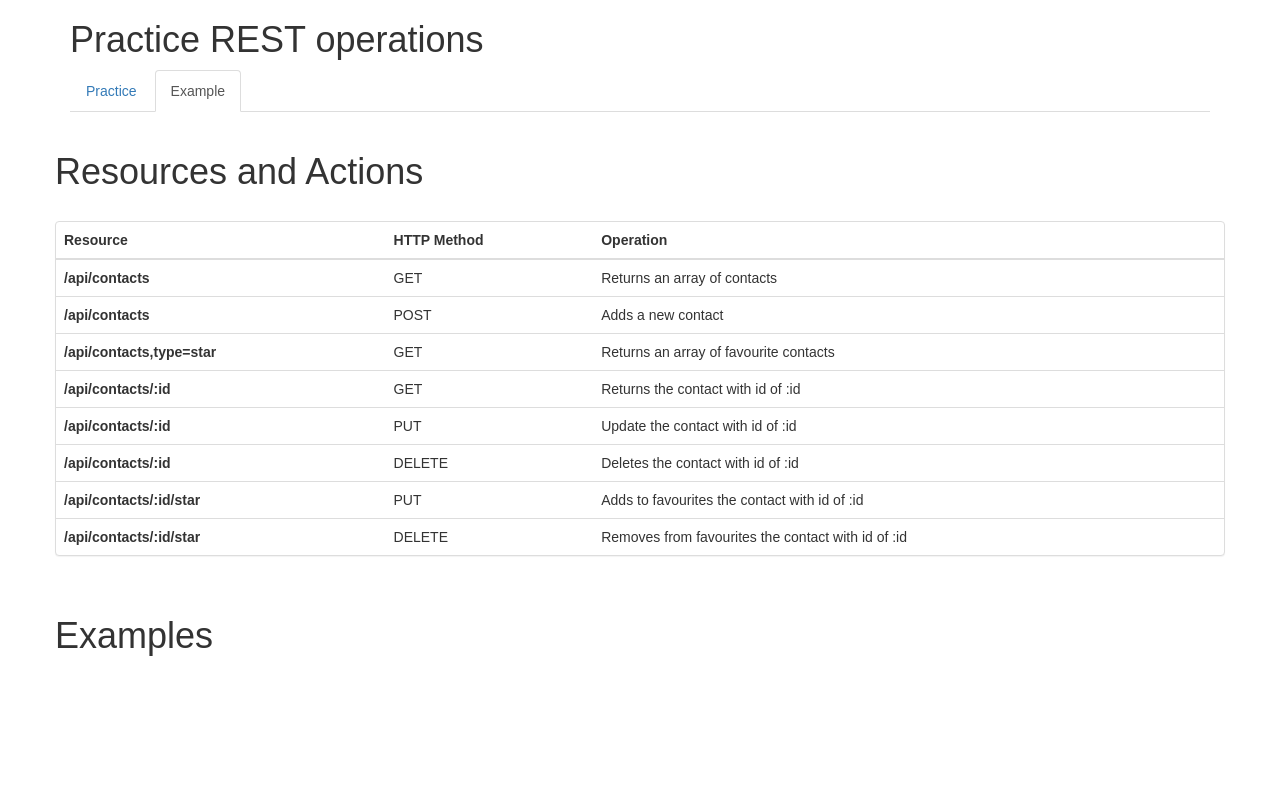
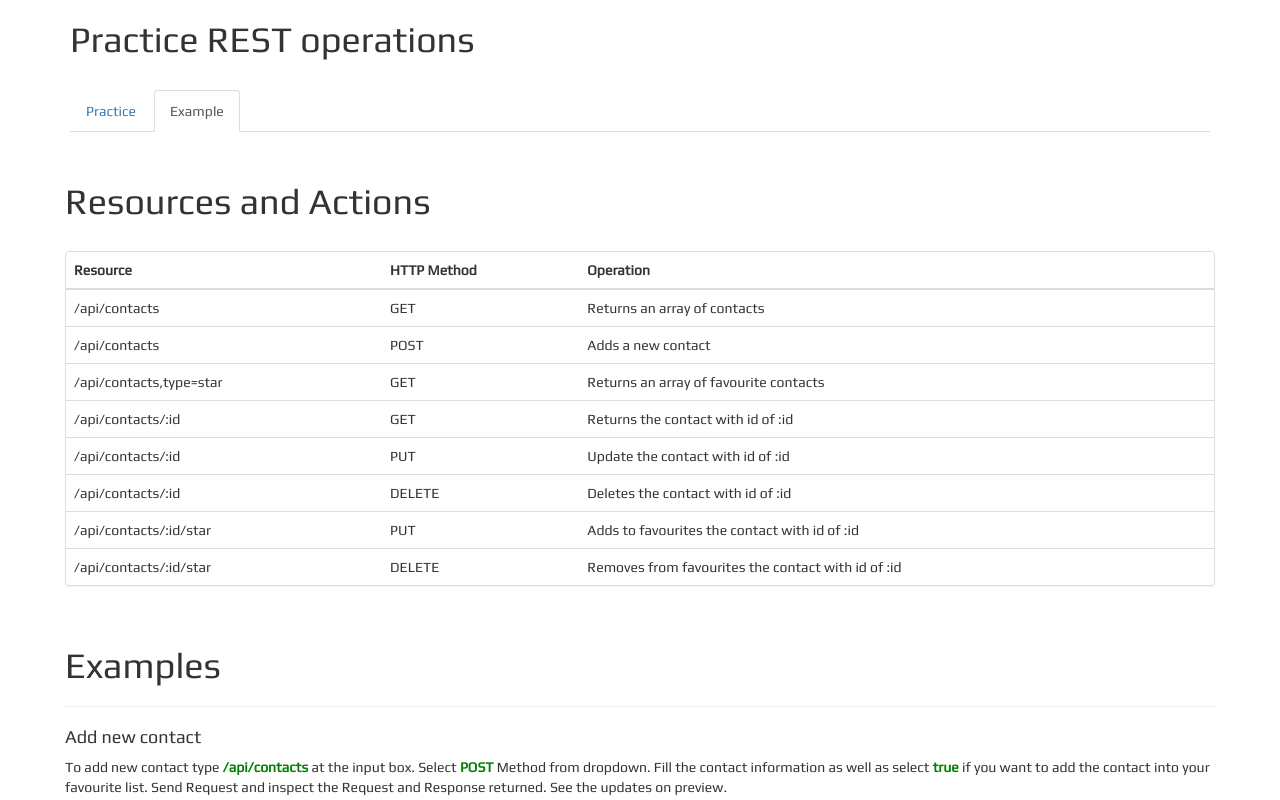
Before and after one commit to ikrum/REST-Explorer, a plain HTML site: page index.html in a window 1280 px wide. Both pictures are taken after a click on the tab "Example". Shown: the top 800 px of the page. Drawn offline with Linux system fonts and the light colour scheme.

Commit message:
Example Added

```diff
--- a/index.html
+++ b/index.html
@@ -18,6 +18,9 @@
 	<script type="text/javascript" src="router.js"></script>
 	<script type="text/javascript" src="main.js"></script>
 	<link href="style.css" rel="stylesheet" type="text/css" />
+
+	<link href='http://fonts.googleapis.com/css?family=Oswald' rel='stylesheet' type='text/css'>
+	<link href='http://fonts.googleapis.com/css?family=Play' rel='stylesheet' type='text/css'>
 </head>
 
 <body>
@@ -84,7 +87,7 @@
 
 	<div class="container">
 		<h1>Practice REST operations</h1>
-
+		<br/>
 		<div class="bs-example bs-example-tabs" role="tabpanel" data-example-id="togglable-tabs">
 			<ul id="myTab" class="nav nav-tabs" role="tablist">
 				<li role="presentation" class="active"><a href="#practice-tab" role="tab" data-toggle="tab" aria-expanded="true">Practice</a></li>
@@ -201,7 +204,7 @@
 						</div>
 					</div>
 				</div>
-				<div role="tabpanel" class="tab-pane fade" id="example-tab">
+				<div role="tabpanel" class="tab-pane fade" id="example-tab" style="padding:10px;">
 					<div class="row">
 						<br/><h1>Resources and Actions</h1><br/>
 					</div>
@@ -217,42 +220,42 @@
 								</thead>
 								<tbody>
 									<tr>
-										<th scope="row">/api/contacts</th>
+										<td scope="row">/api/contacts</th>
 										<td>GET</td>
 										<td>Returns an array of contacts</td>
 									</tr>
 									<tr>
-										<th scope="row">/api/contacts</th>
+										<td scope="row">/api/contacts</th>
 										<td>POST</td>
 										<td>Adds a new contact</td>
 									</tr>
 									<tr>
-										<th scope="row">/api/contacts,type=star</th>
+										<td scope="row">/api/contacts,type=star</th>
 										<td>GET</td>
 										<td>Returns an array of favourite contacts</td>
 									</tr>
 									<tr>
-										<th scope="row">/api/contacts/:id</th>
+										<td scope="row">/api/contacts/:id</th>
 										<td>GET</td>
 										<td>Returns the contact with id of :id</td>
 									</tr>
 									<tr>
-										<th scope="row">/api/contacts/:id</th>
+										<td scope="row">/api/contacts/:id</th>
 										<td>PUT</td>
 										<td>Update the contact with id of :id</td>
 									</tr>
 									<tr>
-										<th scope="row">/api/contacts/:id</th>
+										<td scope="row">/api/contacts/:id</th>
 										<td>DELETE</td>
 										<td>Deletes the contact with id of :id</td>
 									</tr>
 									<tr>
-										<th scope="row">/api/contacts/:id/star</th>
+										<td scope="row">/api/contacts/:id/star</th>
 										<td>PUT</td>
 										<td>Adds to favourites  the contact with id of :id</td>
 									</tr>
 									<tr>
-										<th scope="row">/api/contacts/:id/star</th>
+										<td scope="row">/api/contacts/:id/star</th>
 										<td>DELETE</td>
 										<td>Removes from favourites  the contact with id of :id</td>
 									</tr>
@@ -262,7 +265,20 @@
 						</div>
 					</div>
 					<div class="row">
-						<br/><h1>Examples</h1>
+						<br/><h1>Examples</h1><hr/>
+						<h4>Add new contact</h4>
+						<p>To add new contact type <b>/api/contacts</b> at the input box. Select <b>POST</b> Method from dropdown. Fill the contact information as well as select <b>true</b> if you want to add the contact into your favourite list. Send Request and inspect the Request and Response returned. See the updates on preview.</p>
+						<img src="images/add_new_contact.PNG" />
+
+						<br/><br/>
+
+						<h4>Delete contact</h4>
+						<p>To delete a contact type the resource URI with ID. If you want to delete a contact of ID:10 then URI will be <b>/api/contacts/10</b>. Select <b>DELETE</b> Method from dropdown. Send Request and inspect the Request and Response returned. See the updates on preview.</p>
+						<img src="images/delete_contact.PNG" />
+					</div>
+
+					<div class="row">
+						<br/><br/>
 					</div>
 
 				</div>
--- a/style.css
+++ b/style.css
@@ -1,7 +1,6 @@
 body {
 	overflow-y: scroll;
 	font-family: 'Play', sans-serif;
-	font-size:
 }
 .text{
 	background:#e0e0e0;
```
Also changed, not shown: images/add_new_contact.PNG (added), images/delete_contact.PNG (added), images/favourite_contact.PNG (added).
